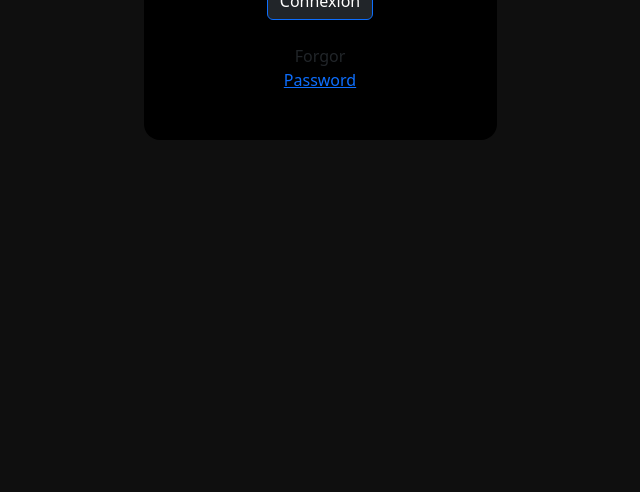
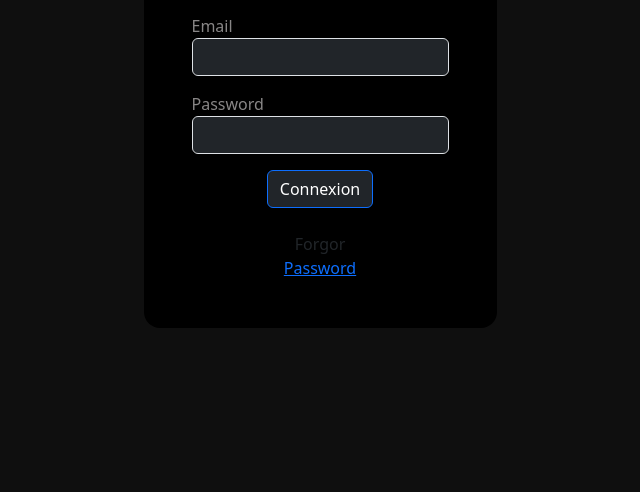
Before and after one commit to Dalvii/td-devweb-discord, a website: page public/login.html in a window 1280 px wide. Shown: the part 308-800 px from the top of the page, without its empty margins (320-960 px from the left). Drawn offline with nearby package versions, Linux system fonts and the light colour scheme.

Commit message:
Loging up

```diff
--- a/public/login.html
+++ b/public/login.html
@@ -15,16 +15,18 @@
 	<title>Page de connexion </title>
 </head>
 
-<body>
-	<div class="d-flex justify-content-center p-12 mb-2 mt-4">
+<body class="d-flex align-item-center justify-content-center">
+	<div class="d-flex justify-content-center align-self-center p-12">
 		<form class="bg-black d-flex flex-column justify-content-center align-items-center rounded-4 p-5">
 			<i class="fa-solid fa-user"></i><br>
 			<h2 class="color">User Log in</h2><br>
 			<div class="form-outline mb-3">
-				<input type="email" id="email" class="bg-dark form-control" placeholder="Email address" />
+				<label class="label">Email</label>
+				<input type="email" id="email" class="bg-dark form-control"/>
 			</div>
 			<div class="form-outline mb-3">
-				<input type="password" id="password" class="form-control" placeholder="Password" />
+				<label class="label">Password</label>
+				<input type="password" id="password" class="bg-dark form-control"/>
 			</div>
 			<button type="button" onclick="login()" id="logButton" class="bg-dark btn btn-primary btn-md">Connexion</button><br>
 
--- a/public/loginstyle.css
+++ b/public/loginstyle.css
@@ -1,11 +1,21 @@
-body{
+body,html{
     background-color : #0f0f0f;
+    height: 100%;
   }
+
 
 .color{
   color:#656363
 }
 
-#form2Example1{
-  color:#ea1212
+.label{
+  color:#888686
 }
+
+#email{
+  color: #ffffff
+}
+
+#password{
+  color: #ffffff
+}
```
